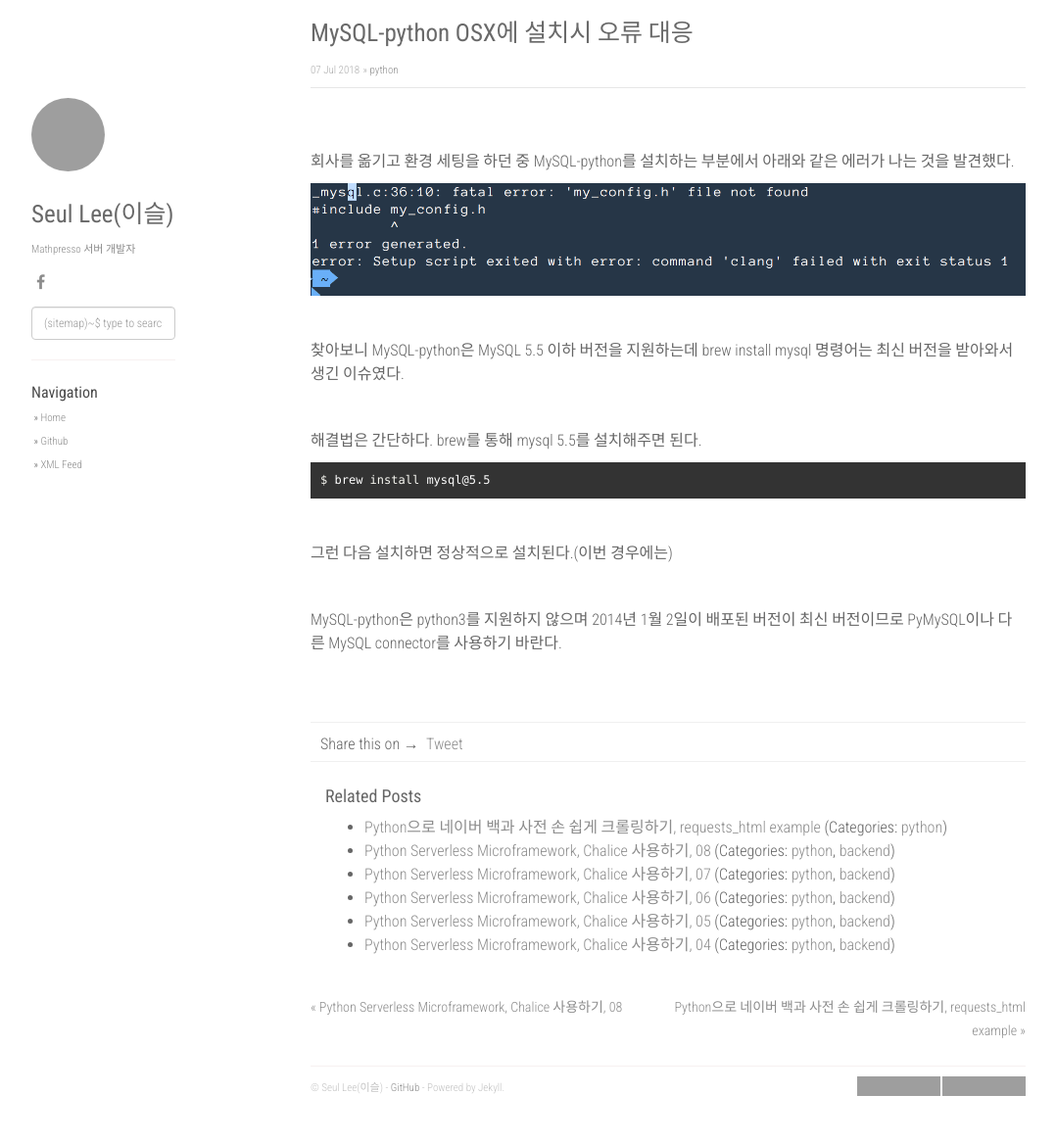
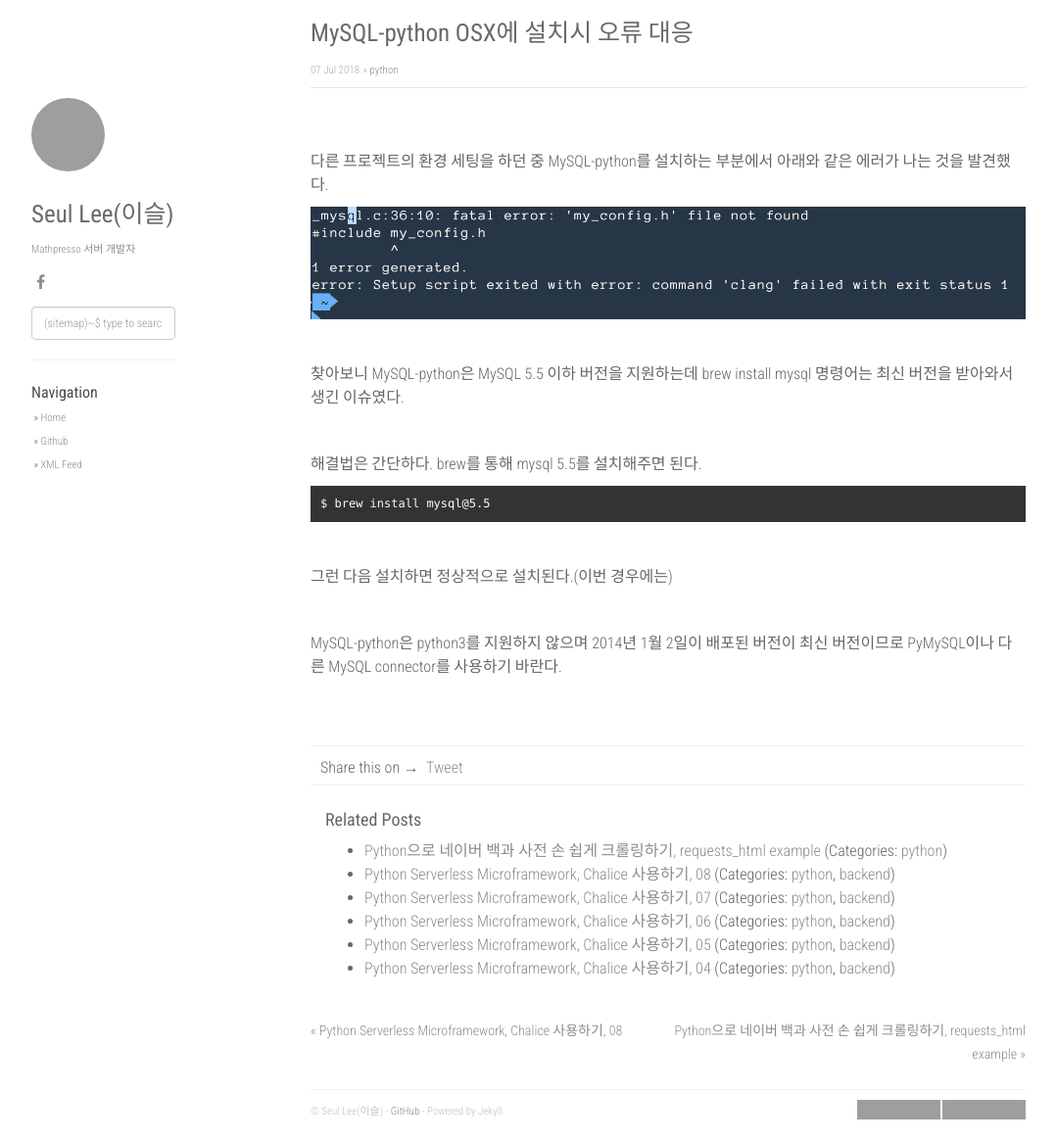
Before and after one commit to lee-seul/lee-seul.github.com, a Jekyll site: the page built from _posts/2018-07-07-mysql-python-install-on-mac.markdown, in a window 1280 px wide and 1166 px high. Shown: the whole window at 98% size, without its empty margins (53-1131 px from the left). Built offline with Jekyll 4.4.1, drawn with Linux system fonts in a browser that asks for light colours; nearby versions of some CDN libraries; comment, search, counter and statistics services are not loaded; grey boxes are pictures that could not be loaded.

Commit message:
mysql python 글 일부 수정

```diff
--- a/_posts/2018-07-07-mysql-python-install-on-mac.markdown
+++ b/_posts/2018-07-07-mysql-python-install-on-mac.markdown
@@ -9,7 +9,7 @@ encoding: UTF-8
 <br>
 <br>
 
-회사를 옮기고 환경 세팅을 하던 중 MySQL-python를 설치하는 부분에서 아래와 같은 에러가 나는 것을 발견했다.
+다른 프로젝트의 환경 세팅을 하던 중 MySQL-python를 설치하는 부분에서 아래와 같은 에러가 나는 것을 발견했다.
 
 
 ![branch Image](https://raw.githubusercontent.com/lee-seul/lee-seul.github.com/master/static/img/_posts/mysql-python.png)
```
